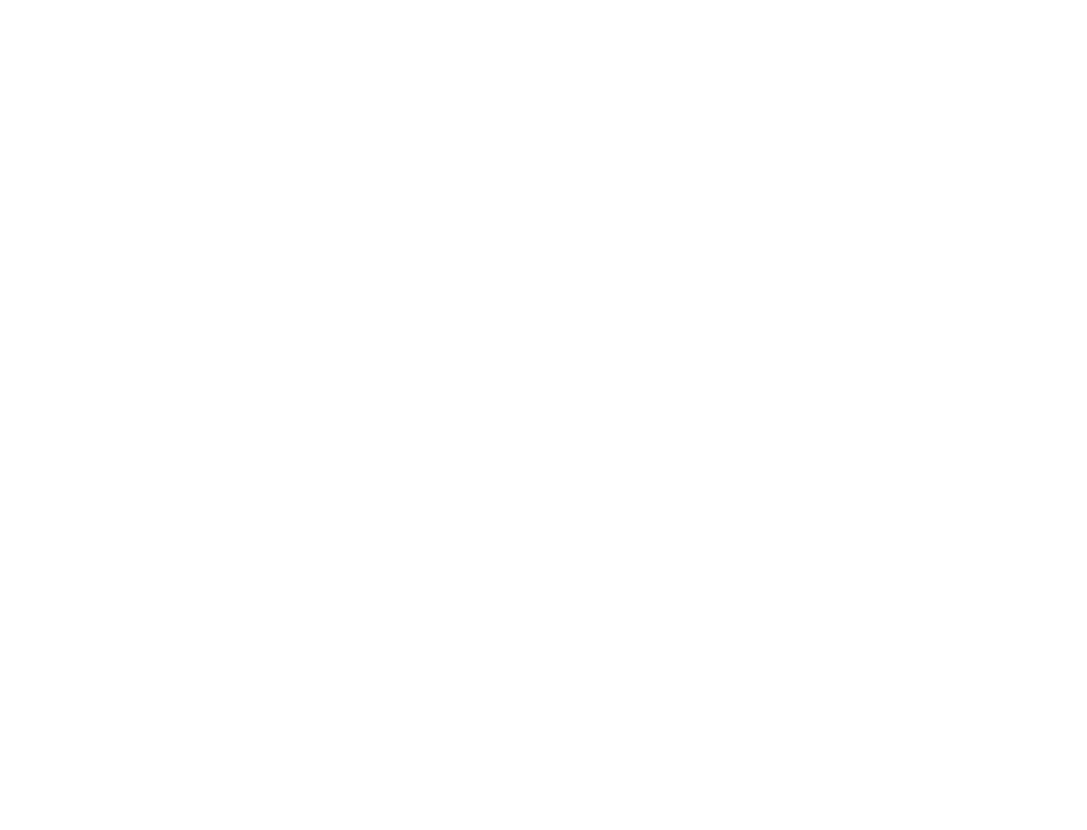
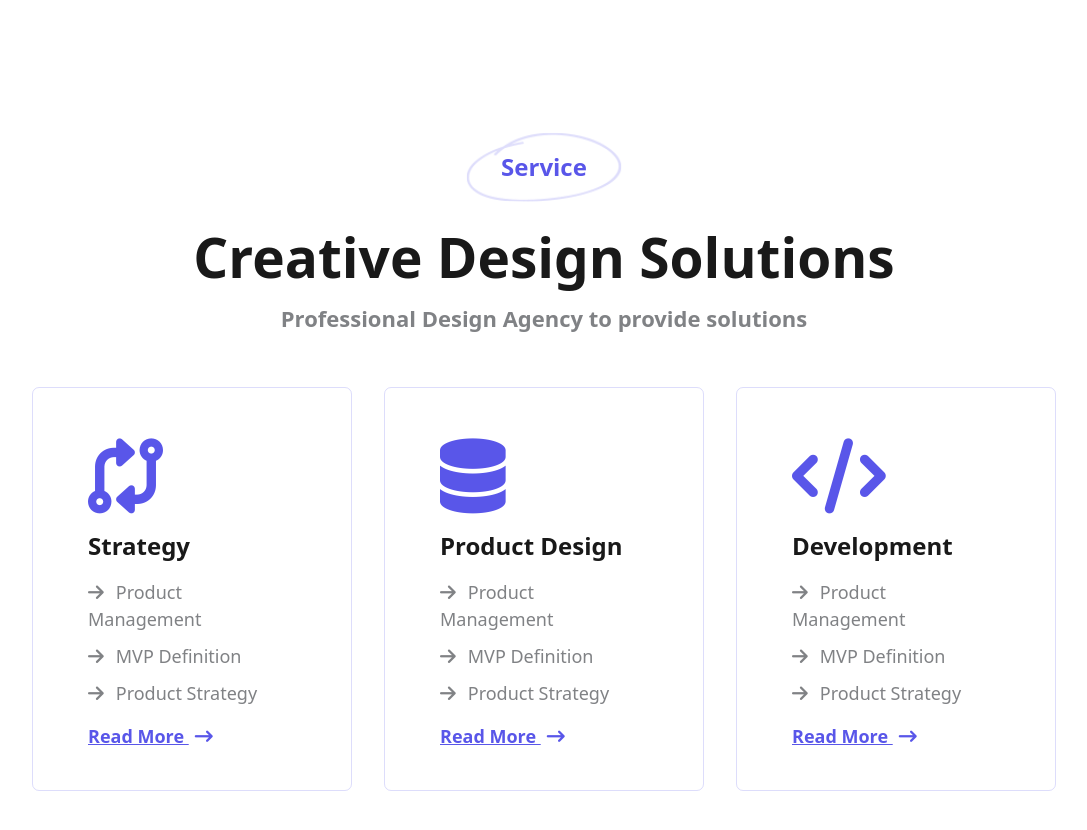
Before and after one commit to thecreativegang/recruit-hub-client-2, a React (Create React App) app: page / in a window 1280 px wide. Shown: the part 900-1730 px from the top of the page, without its empty margins (96-1183 px from the left). Before the commit the page ends 1032 px from the top, so only its background shows below. Built offline with nearby package versions, Linux system fonts and the light colour scheme.

Commit message:
service added

```diff
--- a/src/Pages/Home/Home/Home.js
+++ b/src/Pages/Home/Home/Home.js
@@ -1,10 +1,12 @@
 import React from 'react';
 import About from '../About/About';
+import Service from '../Service/Service';
 
 const Home = () => {
     return (
         <div>
             <About></About>
+            <Service></Service>
         </div>
     );
 };
--- /dev/null
+++ b/src/Pages/Home/Service/Service.css
@@ -0,0 +1,11 @@
+.service-item {
+  border: 1px solid rgba(88, 86, 233, 0.2);
+  padding: 50px 55px 40px;
+  border-radius: 7px;
+}
+
+.service-item ul li {
+  margin-bottom: 10px;
+  font-weight: 500;
+  color: #808285;
+}
--- /dev/null
+++ b/src/Pages/Home/Service/Service.js
@@ -0,0 +1,59 @@
+import React from 'react';
+import './Service.css'
+
+const Service = () => {
+    return (
+        <div className='pb-16'>
+            <div className='flex justify-center '>
+                <div className='text-center'>
+                    <h1 className='section-tittle relative color-blue-dark font-semibold inline-block'>Service</h1>
+                    <h1 className='text-[37px] md:text-[55px] leading-[45px]  md:leading-[60px] mb-[15px] font-semibold heading-color'>Creative Design Solutions</h1>
+                    <p className='mb-[20px] para-color text-[22px] font-semibold'>Professional Design Agency to provide solutions</p>
+                </div>
+            </div>
+
+            <div className='md:w-[80%] w-[95%] mx-auto mt-8'>
+                <div className='grid grid-cols-1 gap-8 md:grid-cols-3'>
+                    <div className='service-item'>
+                        <i class="fa-solid mb-[15px] fa-code-compare text-[75px] color-blue-dark"></i>
+                        <div>
+                            <h1 className='text-[24px] heading-color font-semibold mb-[15px]'>Strategy</h1>
+                            <ul className='text-[18px] mb-4'>
+                                <li><i class="fa-solid mr-[12px] fa-arrow-right"></i>Product Management</li>
+                                <li><i class="fa-solid mr-[12px] fa-arrow-right"></i>MVP Definition</li>
+                                <li><i class="fa-solid mr-[12px] fa-arrow-right"></i>Product Strategy</li>
+                            </ul>
+                            <a className='color-blue-dark font-bold text-[18px] underline' href="#">Read More <i class="fa-solid ml-[6px] fa-arrow-right-long"></i></a>
+                        </div>
+                    </div>
+                    <div className='service-item'>
+                        <i class="fa-solid mb-[15px] fa-database text-[75px] color-blue-dark"></i>
+                        <div>
+                            <h1 className='text-[24px] heading-color font-semibold mb-[15px]'>Product Design</h1>
+                            <ul className='text-[18px] mb-4'>
+                                <li><i class="fa-solid mr-[12px] fa-arrow-right"></i>Product Management</li>
+                                <li><i class="fa-solid mr-[12px] fa-arrow-right"></i>MVP Definition</li>
+                                <li><i class="fa-solid mr-[12px] fa-arrow-right"></i>Product Strategy</li>
+                            </ul>
+                            <a className='color-blue-dark font-bold text-[18px] underline' href="#">Read More <i class="fa-solid ml-[6px] fa-arrow-right-long"></i></a>
+                        </div>
+                    </div>
+                    <div className='service-item'>
+                        <i class="fa-solid mb-[15px] fa-code text-[75px] color-blue-dark"></i>
+                        <div>
+                            <h1 className='text-[24px] heading-color font-semibold mb-[15px]'>Development</h1>
+                            <ul className='text-[18px] mb-4'>
+                                <li><i class="fa-solid mr-[12px] fa-arrow-right"></i>Product Management</li>
+                                <li><i class="fa-solid mr-[12px] fa-arrow-right"></i>MVP Definition</li>
+                                <li><i class="fa-solid mr-[12px] fa-arrow-right"></i>Product Strategy</li>
+                            </ul>
+                            <a className='color-blue-dark font-bold text-[18px] underline' href="#">Read More <i class="fa-solid ml-[6px] fa-arrow-right-long"></i></a>
+                        </div>
+                    </div>
+                </div>
+            </div>
+        </div>
+    );
+};
+
+export default Service;
```
